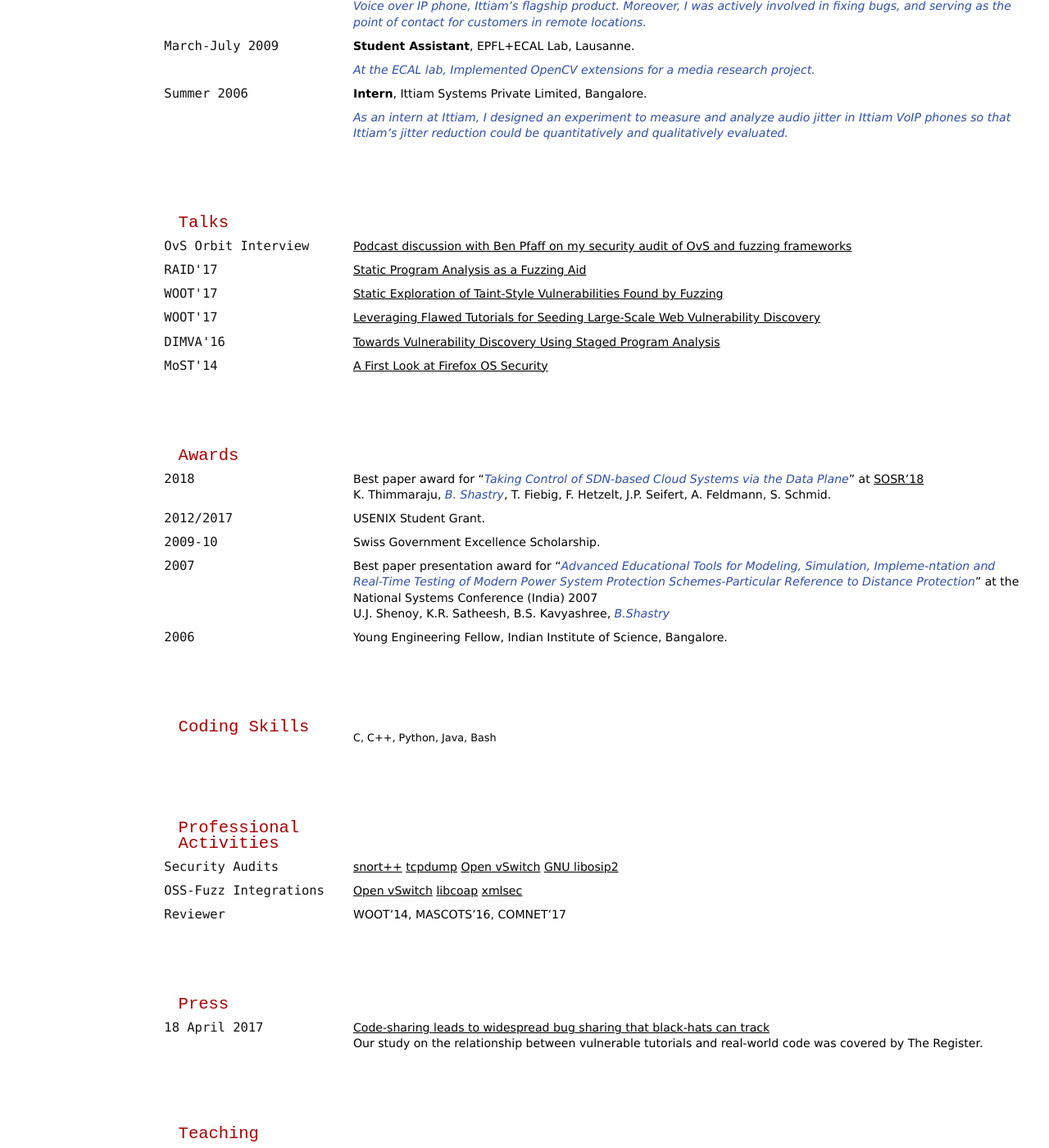
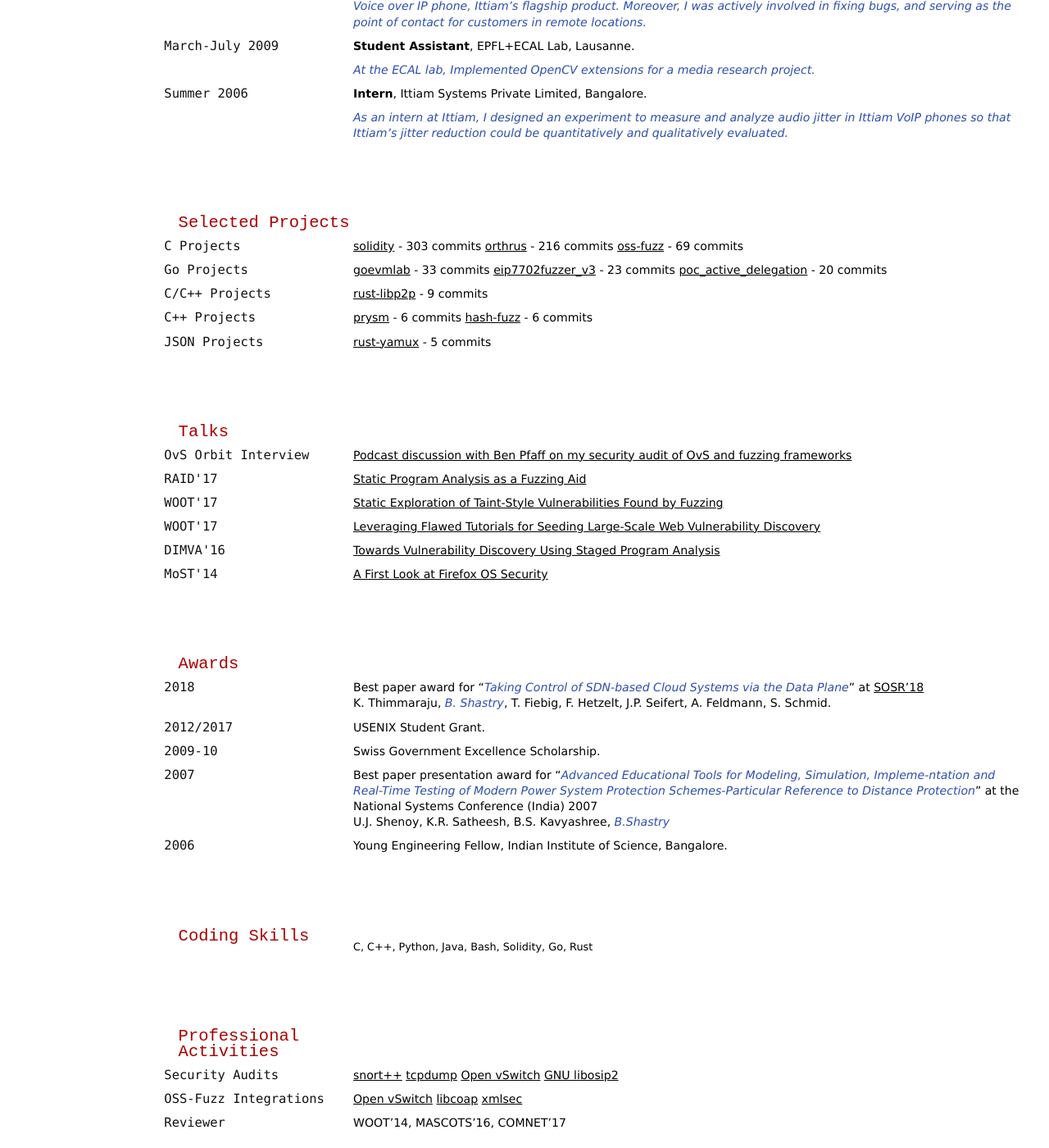
Before and after one commit to bshastry/bshastry.github.io, a Jekyll site: the page built from cv.md, in a window 1280 px wide and 1400 px high, scrolled down 915 px. Shown: the whole window at 82% size. Built offline with Jekyll 4.4.1, drawn with Linux system fonts in a browser that asks for light colours; nearby versions of some CDN libraries; some of the changed text lies outside the part shown.

```diff
--- a/cv.md
+++ b/cv.md
@@ -61,9 +61,34 @@ __Intern__, Ittiam Systems Private Limited, Bangalore.
 
 *As an intern at Ittiam, I designed an experiment to measure and analyze audio jitter in Ittiam VoIP phones so that Ittiam's jitter reduction could be quantitatively and qualitatively evaluated.*
 
-## Talks
+## Selected Projects
 \\
 \\
+`C Projects`
+[solidity](git@github.com:bshastry/solidity) - 303 commits
+[orthrus](git@gitlab.sec.t-labs.tu-berlin.de:collaboration/Orthrus) - 216 commits
+[oss-fuzz](https://github.com/google/oss-fuzz) - 69 commits
+
+`Go Projects`
+[goevmlab](git@github.com:holiman/goevmlab) - 33 commits
+[eip7702fuzzer_v3](git@github.com:bshastry/EIP7702Fuzzer) - 23 commits
+[poc_active_delegation](git@github.com:bshastry/poc_active_delegation) - 20 commits
+
+`C/C++ Projects`
+[rust-libp2p](git@github.com:bshastry/rust-libp2p-fuzzers) - 9 commits
+
+`C++ Projects`
+[prysm](git@github.com:bshastry/prysm-fuzzers) - 6 commits
+[hash-fuzz](git@github.com:bshastry/hash-fuzz) - 6 commits
+
+`JSON Projects`
+[rust-yamux](git@github.com:sigp/rust-yamux) - 5 commits
+
+
+
+## Talks
+\
+\
 `OvS Orbit Interview`
 [Podcast discussion with Ben Pfaff on my security audit of OvS and fuzzing frameworks][10]
 
@@ -106,7 +131,7 @@ Young Engineering Fellow, Indian Institute of Science, Bangalore.
 
 ## Coding Skills
 <br>
-* C, C++, Python, Java, Bash
+* C, C++, Python, Java, Bash, Solidity, Go, Rust
 
 ## Professional Activities
 \\
```
Also changed, not shown: other parts of cv.md (+1 -1 lines), portfolio.md (added, +307 -0 lines).
